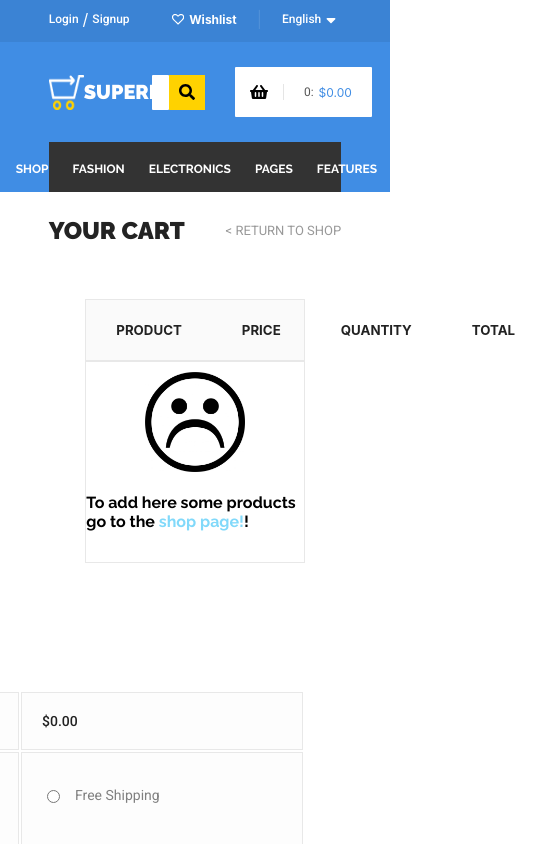
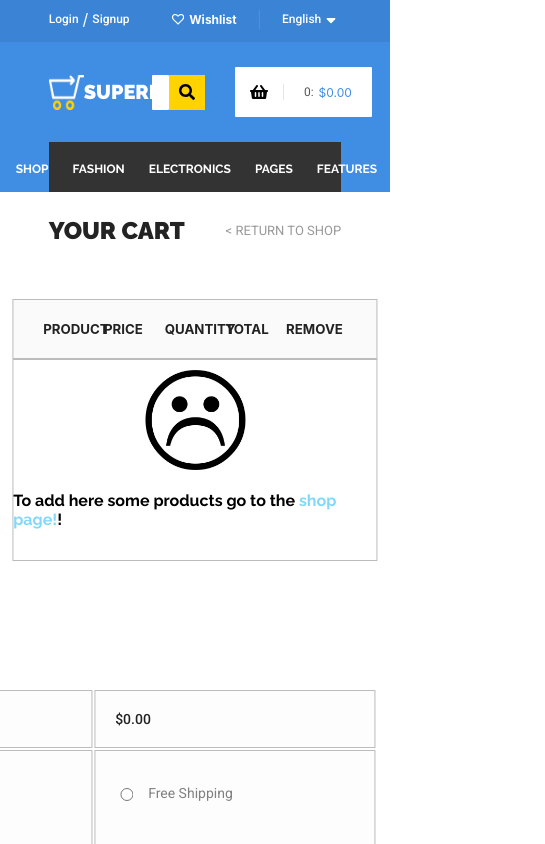
Before and after one commit to Den-programmer/Internet-store, a React app: page /CartPage in a window 390 px wide. Shown: the top 844 px of the page, 545 px wide, since content can reach past the window. Built offline with nearby package versions, Linux system fonts and the light colour scheme.

Commit message:
Responsive cart page!

```diff
--- a/src/assets/locals/en/translation.json
+++ b/src/assets/locals/en/translation.json
@@ -90,6 +90,7 @@
     "stock_status": "Stock Status",
     "to_add_products_go_to_the": "To add here some products go to the ",
     "shop_page_wishlist": "shop page",
+    "remove": "Remove",
 
     "checkout_page": "Checkout page",
     "returning_customer": "Returning customer?",
--- a/src/assets/locals/ru/translation.json
+++ b/src/assets/locals/ru/translation.json
@@ -90,6 +90,7 @@
     "stock_status": "Запас-статус",
     "to_add_products_go_to_the": "Чтобы добавить сюда товары перейдите на ",
     "shop_page_wishlist": "страницу продуктов",
+    "remove": "Удалить",
 
     "checkout_page": "Оформление заказа",
     "returning_customer": "Зарегистрированый пользователь?",
--- a/src/assets/locals/ua/translation.json
+++ b/src/assets/locals/ua/translation.json
@@ -90,6 +90,7 @@
     "stock_status": "Запас-статус",
     "to_add_products_go_to_the": "Щоб додати сюди товари перейдіть на ",
     "shop_page_wishlist": "сторiнку товарiв",
+    "remove": "Видалити",
 
     "checkout_page": "Оформлення замовлення",
     "returning_customer": "Зареєстрований користувач?",
--- a/src/components/CartPage/CartList/CartProduct/cartProduct.module.scss
+++ b/src/components/CartPage/CartList/CartProduct/cartProduct.module.scss
@@ -2,14 +2,19 @@
 
 .product {
     display: flex;
+    box-sizing: border-box;
     padding: 20px 30px;
-    border: 1px solid #E8E8E8;
+    border: 1px solid #bcbcbc;
     align-items: center;
+    justify-content: space-between;
     cursor: pointer;
+    width: 100%;
+    >div {
+        width: 15%;
+    }
     .item {
         display: flex;
         align-items: center;
-        width: 550px;
         img {
             width: 55px;
             height: 60px;
@@ -22,17 +27,15 @@
         }
     }
     .price {
-        width: 190px;
         h4 {
             color: #222222;
             font-size: 14px;
             font-family: $Roboto;
         }
     }
-    .quantity {
-        width: 140px;
-    }
     .total {
+        position: relative;
+        right: 40px;
         h4 {
             color: #222222;
             font-size: 14px;
@@ -40,9 +43,29 @@
         }
     }
     .btn_remove {
-        margin-left: auto;
+        position: relative;
+        right: 20px;
         img {
             cursor: pointer;
         }
     }
 }
+
+@media screen and (max-device-width: 620px) {
+    .product {
+        .item {
+            p {
+                display: none;
+            }
+        }
+        .total {
+            position: relative;
+            right: 20px;
+            h4 {
+                color: #222222;
+                font-size: 14px;
+                font-family: $Roboto;
+            }
+        }
+    }
+}
--- a/src/components/CartPage/CartList/CartTotals/cartTotals.module.scss
+++ b/src/components/CartPage/CartList/CartTotals/cartTotals.module.scss
@@ -17,7 +17,7 @@
             td {
                 background-color: #FDFDFD;
                 width: 286px;
-                border:1px solid #E8E8E8;
+                border:1px solid #bcbcbc;
                 padding: 20px;
             }
             .tr_title {
@@ -70,3 +70,12 @@
         padding: 24px 234px;
     }
 }
+
+@media screen and (max-device-width: 600px) {
+    .btn_proceed {
+        button {
+            padding: 24px 0px;
+            width: 100%;
+        }
+    }
+}
--- a/src/components/CartPage/CartList/cartList.jsx
+++ b/src/components/CartPage/CartList/cartList.jsx
@@ -27,6 +27,9 @@ const CartList = ({ productsInCart, deleteFromCart, changeFreeShippingStatus, ch
                     <div className={classes.total}>
                         <h5>{t("total")}</h5>
                     </div>
+                    <div className={classes.remove}>
+                        <h5>{t("remove")}</h5>
+                    </div>
                 </div>
                 {Products.length !== 0 ? <div className={classes.products}>
                     {Products}
--- a/src/components/CartPage/CartList/cartList.module.scss
+++ b/src/components/CartPage/CartList/cartList.module.scss
@@ -3,6 +3,7 @@
 .cartList {
     @extend .container;
     padding: 30px 0px;
+
     .title {
         h3 {
             color: #232323;
@@ -11,28 +12,77 @@
             font-weight: 900;
         }
     }
+
     .productContainer {
         .controls {
+            box-sizing: border-box;
+            padding: 0px 30px;
+            width: 100%;
             display: flex;
             align-items: center;
             background: #FAFAFA;
-            border: 1px solid #E8E8E8;
+            border: 1px solid #bcbcbc;
             height: 60px;
+            justify-content: space-around;
+
             >div {
-                padding: 0px 30px;
+                width: 20%;
             }
+
             h5 {
                 color: #222;
                 text-transform: uppercase;
             }
-            .title {
-                width: 500px;
+        }
+    }
+}
+
+@media screen and (max-device-width: 1030px) {
+    .cartList {
+        width: 100%;
+    }
+}
+
+@media screen and (max-device-width: 800px) {
+    .cartList {
+        width: 125%;
+        position: relative;
+        transform: translate(-10%);
+    }
+}
+
+@media screen and (max-device-width: 460px) {
+    .cartList {
+        .title {
+            h3 {
+                color: #232323;
+                text-transform: uppercase;
+                font-size: 15px;
+                font-weight: 900;
             }
-            .price {
-                width: 104px;
-            }
-            .quantity {
-                width: 100px;
+        }
+
+        .productContainer {
+            .controls {
+                box-sizing: border-box;
+                padding: 0px 30px;
+                width: 100%;
+                display: flex;
+                align-items: center;
+                background: #FAFAFA;
+                border: 1px solid #bcbcbc;
+                height: 60px;
+                justify-content: space-around;
+
+                >div {
+                    width: 20%;
+                }
+
+                h5 {
+                    font-size: 8px;
+                    color: #222;
+                    text-transform: uppercase;
+                }
             }
         }
     }
--- a/src/components/Wishlist/CurrentList/Product/product.module.scss
+++ b/src/components/Wishlist/CurrentList/Product/product.module.scss
@@ -3,7 +3,7 @@
 .product {
     display: flex;
     padding: 20px 30px;
-    border: 1px solid #E8E8E8;
+    border: 1px solid #bcbcbc;
     align-items: center;
     cursor: pointer;
 
@@ -90,6 +90,7 @@
 @media screen and (max-device-width: 480px) {
     .product {
         .item {
+            width: 60%;
             img {
                 width: 35px;
                 height: 40px;
--- a/src/components/Wishlist/CurrentList/currentList.module.scss
+++ b/src/components/Wishlist/CurrentList/currentList.module.scss
@@ -5,7 +5,7 @@
     padding: 30px 0px;
     .noProducts {
         min-height: 200px;
-        border: 1px solid #E8E8E8;
+        border: 1px solid #bcbcbc;
         border-top: none;
         display: flex;
         flex-direction: column;
@@ -40,7 +40,7 @@
             display: flex;
             align-items: center;
             background: #FAFAFA;
-            border: 1px solid #E8E8E8;
+            border: 1px solid #bcbcbc;
             height: 60px;
             >div {
                 padding: 0px 30px;
--- a/src/components/common/NoProducts/noProducts.jsx
+++ b/src/components/common/NoProducts/noProducts.jsx
@@ -4,7 +4,7 @@ import { NavLink } from 'react-router-dom'
 
 const NoProducts = ({ title, link, path, image, bordered }) => {
     return (
-        <div style={{ border: bordered ? '1px solid #E8E8E8' : 'none' }} className={classes.noProducts}>
+        <div style={{ border: bordered ? '1px solid #bcbcbc' : 'none' }} className={classes.noProducts}>
             <img className={classes.image} src={image} alt="" />
             <h4>{title}<NavLink to={path}>{link}</NavLink>!</h4>
         </div>
```
